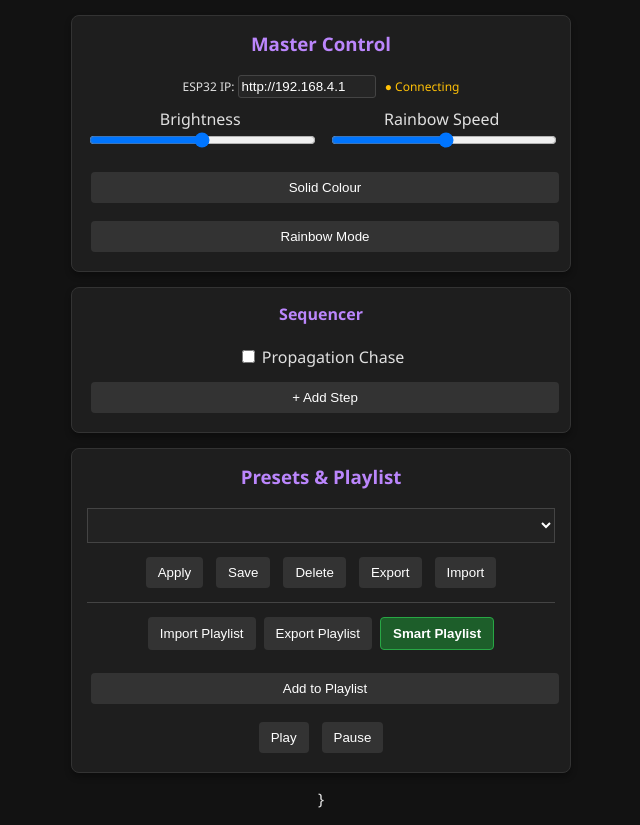
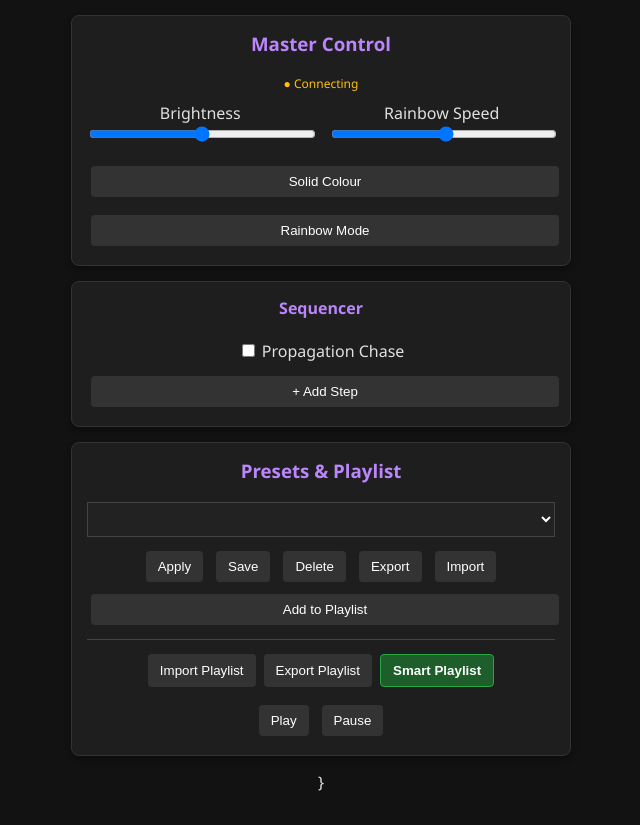
Before and after one commit to digirhino/led-poi, a plain HTML site: page index.html in a window 1280 px wide. Shown: the whole page, without its empty margins (319-959 px from the left). Drawn offline with Linux system fonts and the light colour scheme; no server answers.

Commit message:
Update index.html

```diff
--- a/index.html
+++ b/index.html
@@ -37,8 +37,7 @@
     <div class="panel">
     <h3>Master Control</h3>
     <div style="text-align:center; margin-bottom:10px; font-size:12px;">
-      ESP32 IP: <input type="text" id="espHost" value="http://192.168.4.1" style="width:130px; background:#252525; color:#fff; border:1px solid #444; padding:3px; border-radius:3px;">
-      <span id="statusDot" style="color:#ffc107; margin-left:6px;">● Connecting</span>
+      <span id="statusDot" style="color:#ffc107;">● Connecting</span>
     </div>
     <div class="topColumns">
       <div class="column">Brightness<br><input type="range" id="brightness" min="1" max="255" onchange="apply(currentEffect)"></div>
@@ -63,7 +62,7 @@
   <div class="panel">
     <h3>Presets & Playlist</h3>
     <select id="presetList" style="width:100%; padding:8px; background:#222; color:#fff; border:1px solid #444;"></select>
-    <div style="display:flex; justify-content:center; gap:5px; margin-top:10px;">
+      <div style="display:flex; justify-content:center; gap:5px; margin-top:10px;">
       <button onclick="applyPreset()">Apply</button>
       <button onclick="savePreset()">Save</button>
       <button onclick="deletePreset()">Delete</button>
@@ -71,15 +70,16 @@
       <input type="file" id="importPresetFile" style="display:none" onchange="importPreset()">
       <button onclick="document.getElementById('importPresetFile').click()">Import</button>
     </div>
+    <button onclick="addPlaylistItem()" style="width:100%; margin-top:8px;">Add to Playlist</button>
     <div style="margin-top:10px; border-top:1px solid #444; padding-top:10px; display:flex; justify-content:center; flex-wrap:wrap;">
-        <input type="file" id="importPlaylistFile" style="display:none" onchange="importPlaylist()">
-        <button onclick="document.getElementById('importPlaylistFile').click()">Import Playlist</button>
-        <button onclick="exportPlaylist()">Export Playlist</button>
-        <button class="smart-btn" onclick="window.location.href='./smart.html'">Smart Playlist</button>
+      <input type="file" id="importPlaylistFile" style="display:none" onchange="importPlaylist()">
+      <button onclick="document.getElementById('importPlaylistFile').click()">Import Playlist</button>
+      <button onclick="exportPlaylist()">Export Playlist</button>
+      <button class="smart-btn" onclick="window.location.href='./smart.html'">Smart Playlist</button>
     </div>
-    <div style="margin-top:15px;">
-      <button onclick="addPlaylistItem()" style="width:100%;">Add to Playlist</button>
+    <div style="margin-top:10px;">
       <div id="playlistSteps" style="margin-top:10px;"></div>
+
       <div style="display:flex; justify-content:center; gap:5px; margin-top:10px;">
         <button onclick="playlistStart()">Play</button>
         <button onclick="playlistStop()">Pause</button>
@@ -92,11 +92,11 @@ if ('serviceWorker' in navigator) {
   navigator.serviceWorker.register('./sw.js').catch(() => {});
 }
 
+const ESP_HOST = 'http://192.168.4.1';
 const _origFetch = window.fetch;
 window.fetch = function(url, opts) {
   if (typeof url === 'string' && url.startsWith('/')) {
-    const base = document.getElementById('espHost').value.replace(/\/$/, '');
-    url = base + url;
+    url = ESP_HOST + url;
   }
   return _origFetch.call(this, url, opts);
 };
```
